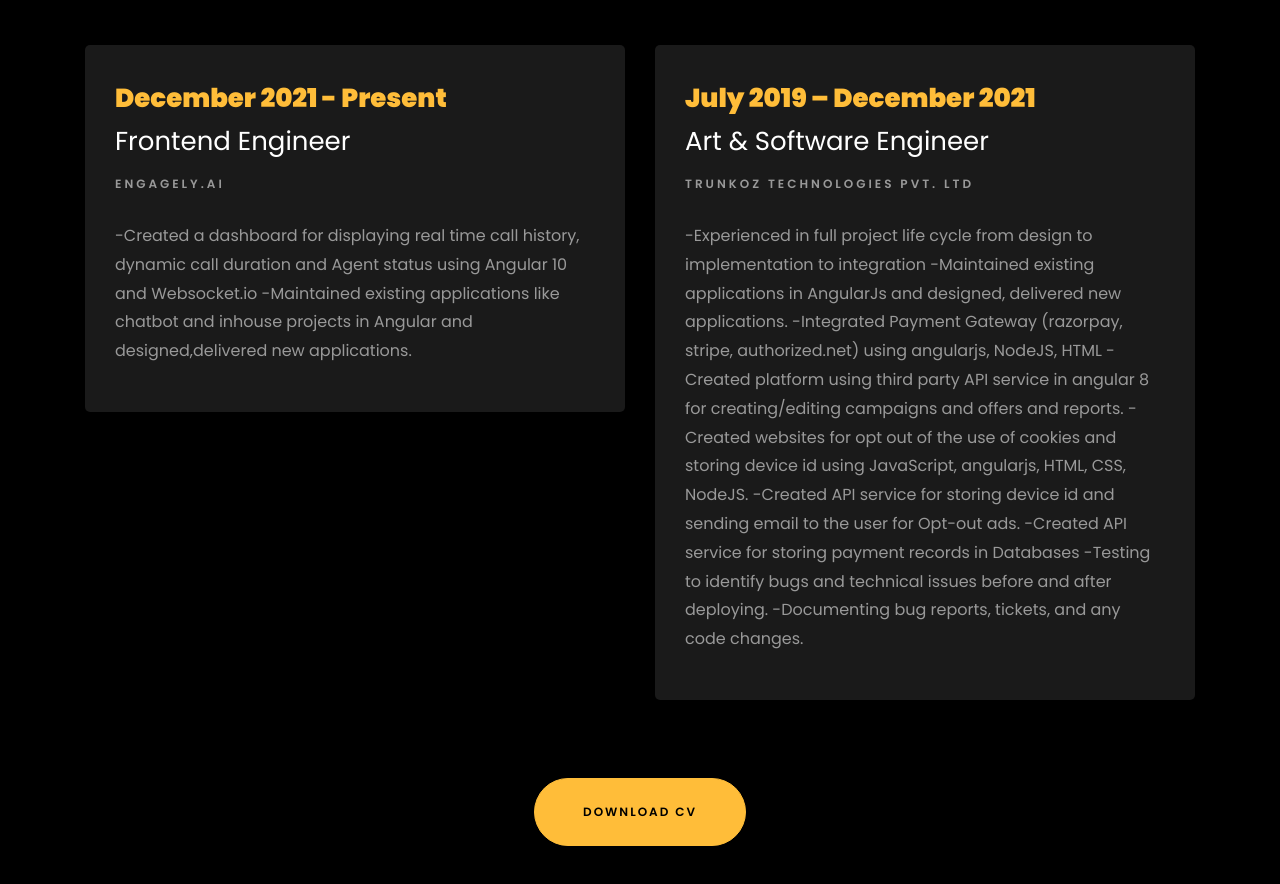
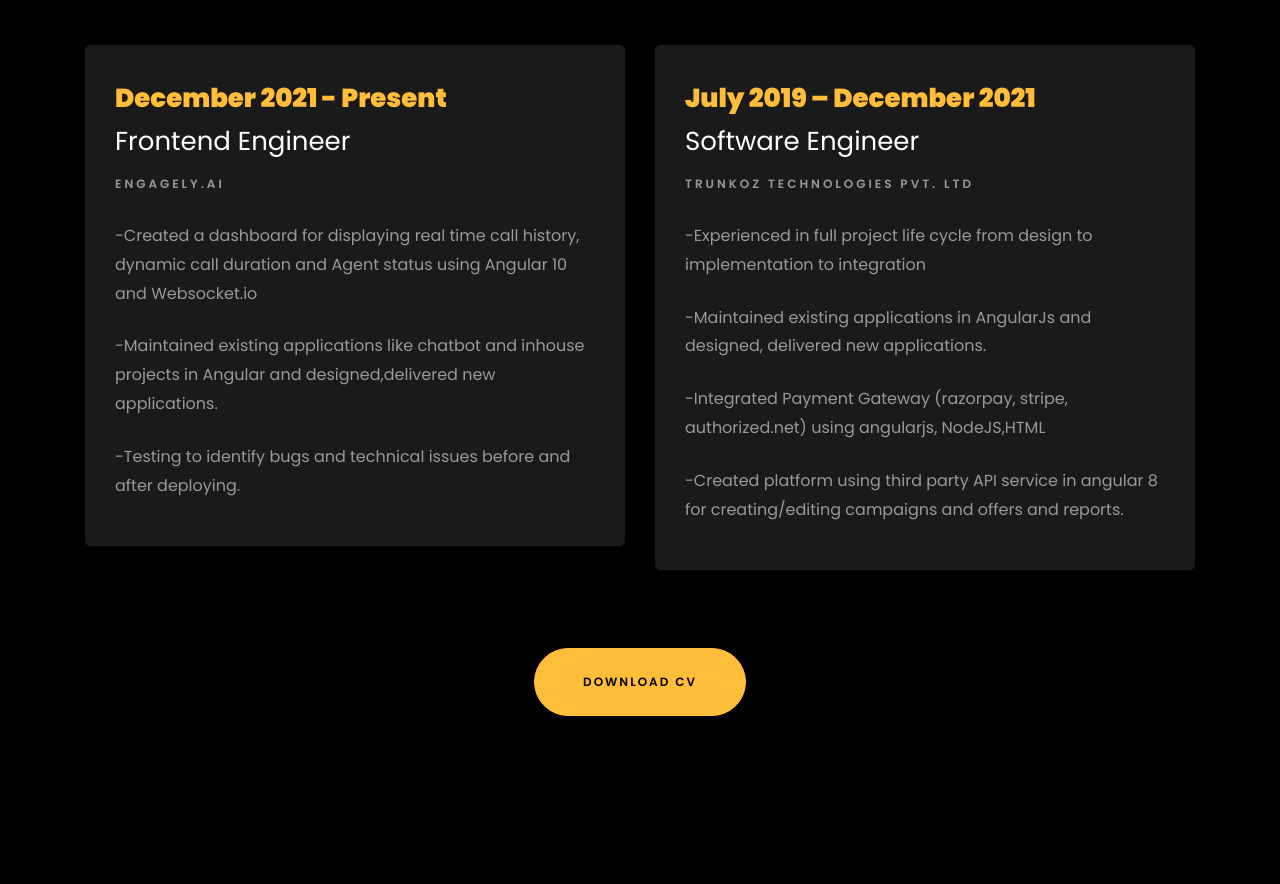
Before and after one commit to Shashank1412/Shashank-portfolio, a plain HTML site: page index.html in a window 1280 px wide. Shown: the part 1729-2613 px from the top of the page. Drawn offline with Linux system fonts and the light colour scheme; animation ran at ten frames a second; files whose address does not match are found by name.

Commit message:
-Added few information

```diff
--- a/index.html
+++ b/index.html
@@ -145,34 +145,27 @@
     					<span class="position">Engagely.ai</span>
     					<p class="mt-4">
 							-Created a dashboard for displaying real time call history, dynamic call duration and Agent
-							status using Angular 10 and Websocket.io
-							-Maintained existing applications like chatbot and inhouse projects in Angular and designed,delivered new applications.</p>
+							status using Angular 10 and Websocket.io</p>
+						<p class="mt-4">-Maintained existing applications like chatbot and inhouse projects in Angular and designed,delivered new applications.</p>
+						<p class="mt-4">-Testing to identify bugs and technical issues before and after deploying.</p>
     				</div>
     			</div>
 
     			<div class="col-md-6">
     				<div class="resume-wrap ftco-animate">
     					<span class="date">July 2019 – December 2021</span>
-    					<h2>Art &amp; Software Engineer</h2>
+    					<h2>Software Engineer</h2>
     					<span class="position">Trunkoz Technologies Pvt. Ltd</span>
     					<p class="mt-4">-Experienced in full project life cycle from design to implementation to integration
-							-Maintained existing applications in AngularJs and designed, delivered new applications.
-							-Integrated Payment Gateway (razorpay, stripe, authorized.net) using angularjs, NodeJS,
-							HTML
-							-Created platform using third party API service in angular 8 for creating/editing campaigns
-							and offers and reports.
-							-Created websites for opt out of the use of cookies and storing device id using JavaScript,
-							angularjs, HTML, CSS, NodeJS.
-							-Created API service for storing device id and sending email to the user for Opt-out ads.
-							-Created API service for storing payment records in Databases
-							-Testing to identify bugs and technical issues before and after deploying.
-							-Documenting bug reports, tickets, and any code changes.</p>
+						<p class="mt-4">-Maintained existing applications in AngularJs and designed, delivered new applications.</p>
+						<p class="mt-4">-Integrated Payment Gateway (razorpay, stripe, authorized.net) using angularjs, NodeJS,HTML</p>
+						<p class="mt-4">-Created platform using third party API service in angular 8 for creating/editing campaigns and offers and reports.</p>
     				</div>
     			</div>
     		</div>
     		<div class="row justify-content-center mt-5">
     			<div class="col-md-6 text-center ftco-animate">
-    				<p><a href="#" class="btn btn-primary py-4 px-5">Download CV</a></p>
+    				<p><a href="resume/Shashank_Nair_CV.pdf" class="btn btn-primary py-4 px-5" download="Shashank_resume">Download CV</a></p>
     			</div>
     		</div>
     	</div>
```
